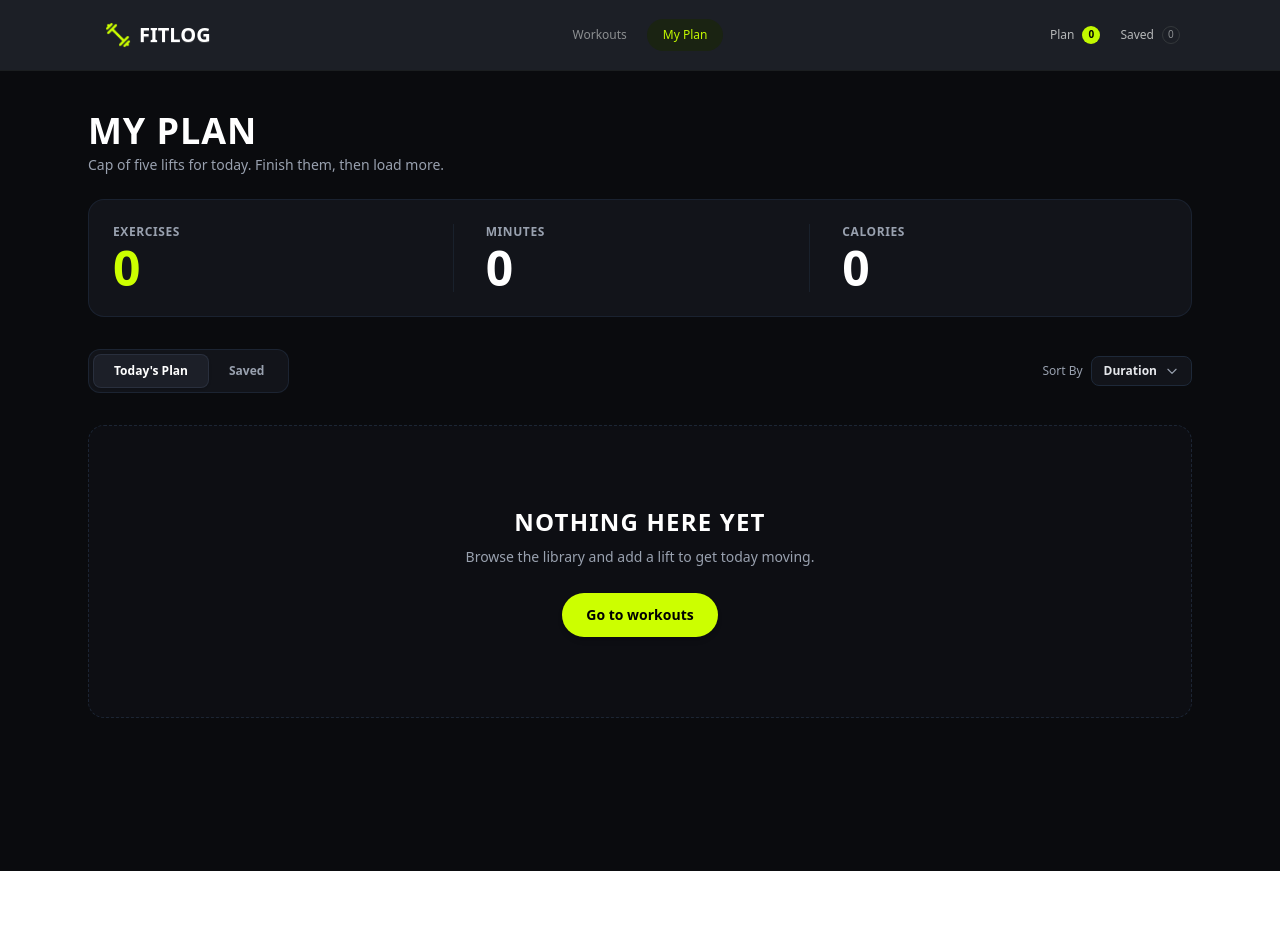
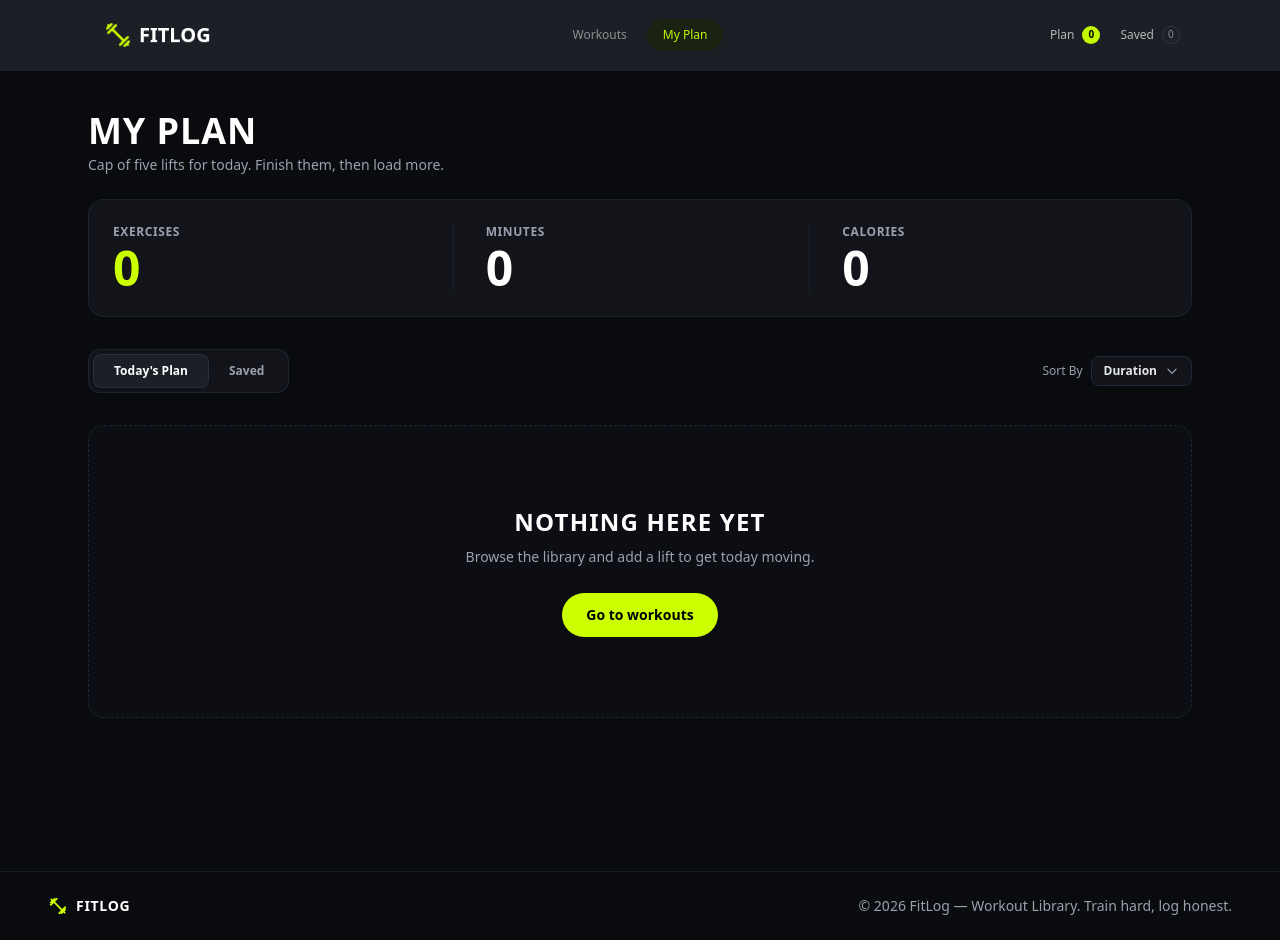
Before and after one commit to jahanabir8/Fit-Log, a Next.js app: page /myplan in a window 1280 px wide. Before the commit the page ends 871 px from the top, so only its background shows below. Built offline with nearby package versions, Linux system fonts and the light colour scheme.

Commit message:
footer section

```diff
--- /dev/null
+++ b/app/Component/Homepage/Footer.tsx
@@ -0,0 +1,30 @@
+import React from "react";
+
+const Footer = () => {
+  return (
+    <footer className="w-full bg-[#0a0b0e] border-t border-gray-800/60 py-6 px-6 md:px-12">
+      <div className="max-w-7xl mx-auto flex flex-col sm:flex-row items-center justify-between gap-4">
+        {/* Brand Logo & Name */}
+        <div className="flex items-center gap-2">
+          <svg
+            className="w-5 h-5 text-[#ccff00]"
+            viewBox="0 0 24 24"
+            fill="currentColor"
+          >
+            <path d="M20.57 14.86L22 13.43L20.57 12L17 15.57L8.43 7L12 3.43L10.57 2L9.14 3.43L7.71 2L5.57 4.14L4.14 2.71L2.71 4.14L4.14 5.57L2 7.71L3.43 9.14L2 10.57L3.43 12L7 8.43L15.57 17L12 20.57L13.43 22L14.86 20.57L16.29 22L18.43 19.86L19.86 21.29L21.29 19.86L19.86 18.43L22 16.29L20.57 14.86Z" />
+          </svg>
+          <span className="text-white font-extrabold text-sm tracking-wider uppercase">
+            FITLOG
+          </span>
+        </div>
+
+        {/* Copyright & Tagline */}
+        <p className="text-gray-400 text-xs sm:text-sm text-center sm:text-right">
+          © 2026 FitLog — Workout Library. Train hard, log honest.
+        </p>
+      </div>
+    </footer>
+  );
+};
+
+export default Footer;
--- a/app/layout.tsx
+++ b/app/layout.tsx
@@ -4,6 +4,7 @@ import "./globals.css";
 import { ToastContainer } from "react-toastify";
 import NavBar from "./Component/Homepage/NavBar";
 import LibrariesProvider from "@/CreateContext/LibrariesProvider";
+import Footer from "./Component/Homepage/Footer";
 
 const geistSans = Geist({
   variable: "--font-geist-sans",
@@ -30,6 +31,7 @@ export default function RootLayout({ children }: LayoutProps<"/">) {
         <LibrariesProvider>
           <NavBar />
           {children}
+          <Footer />
           <ToastContainer />
         </LibrariesProvider>
       </body>
```
